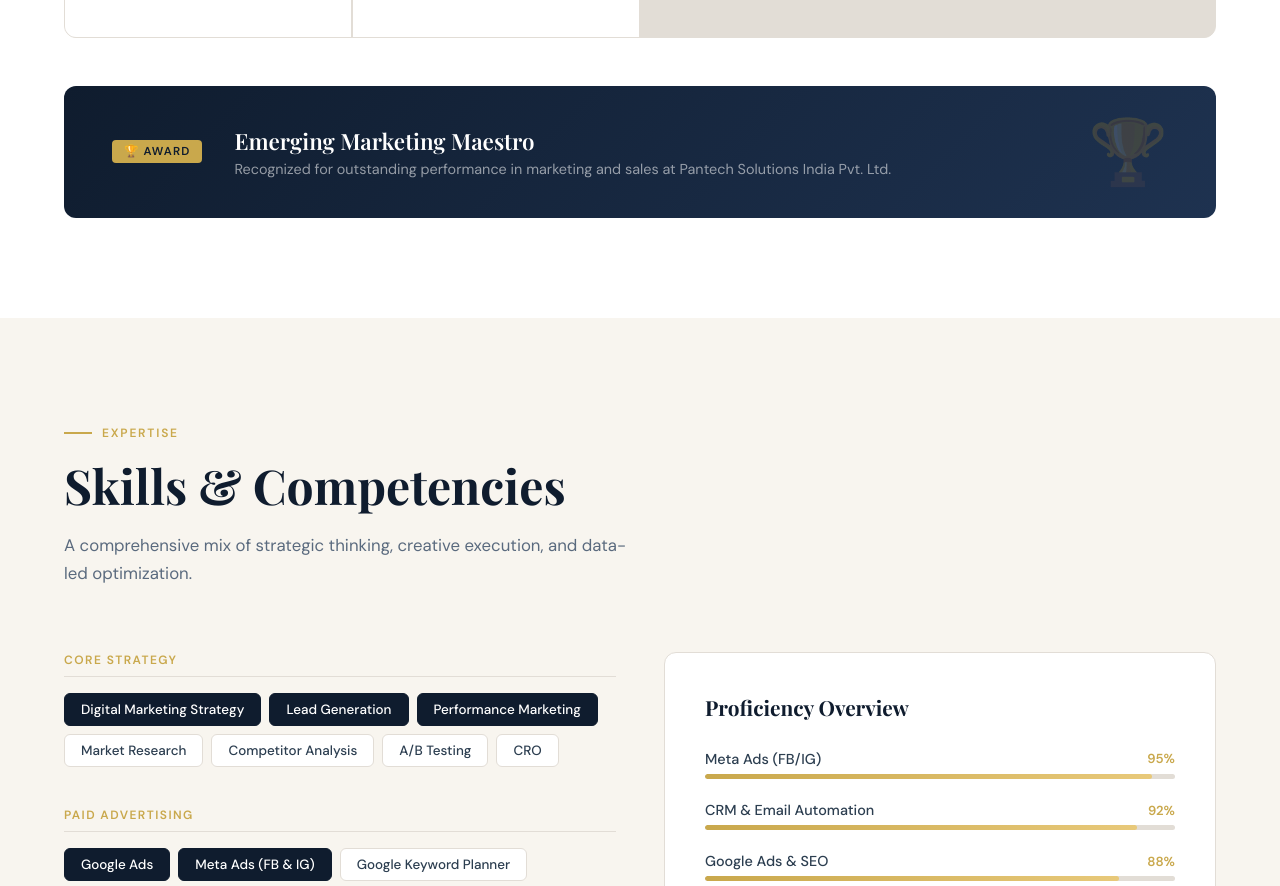
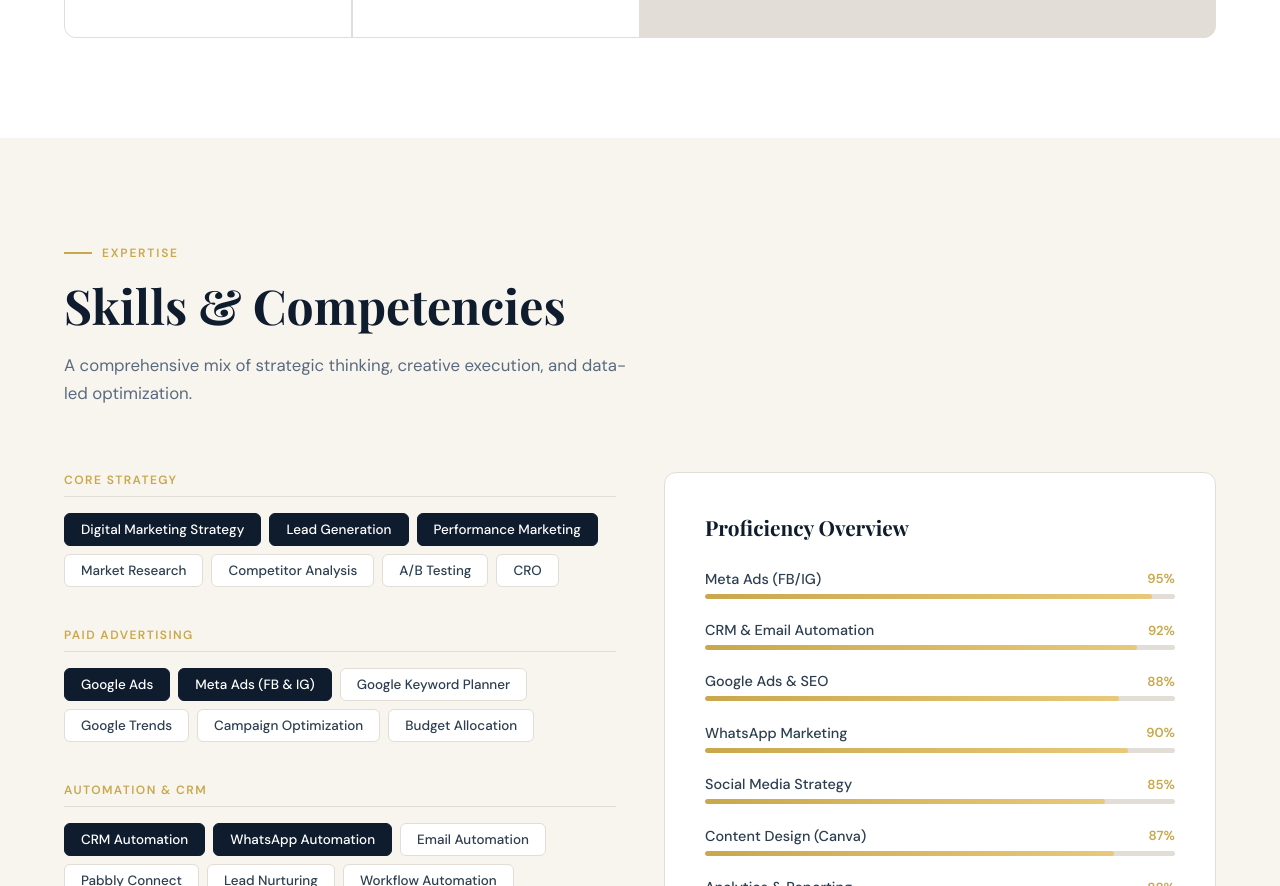
Before and after one commit to ranjithanrs/portfolio, a plain HTML site: page index.html in a window 1280 px wide. Shown: the part 1785-2671 px from the top of the page. Drawn offline with nearby package versions, Linux system fonts and the light colour scheme.

Commit message:
index.html

```diff
--- a/index.html
+++ b/index.html
@@ -610,13 +610,6 @@
     </div>
   </div>
 
-  <div class="award-banner">
-    <div class="award-tag">🏆 Award</div>
-    <div class="award-text">
-      <h3>Emerging Marketing Maestro</h3>
-      <p>Recognized for outstanding performance in marketing and sales at Pantech Solutions India Pvt. Ltd.</p>
-    </div>
-  </div>
 </section>
 
 <!-- SKILLS -->
```
